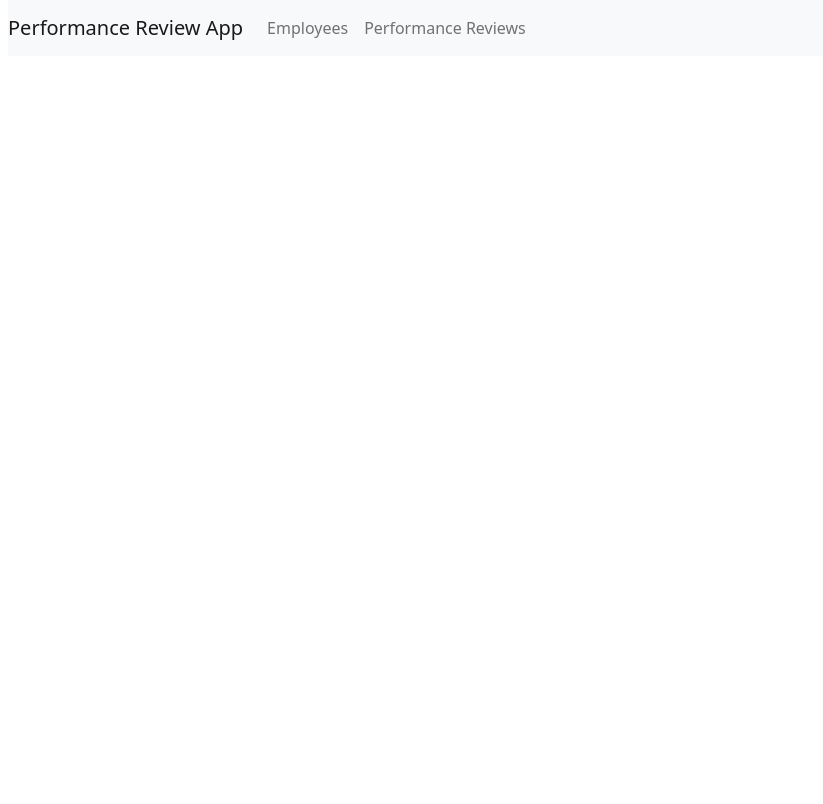
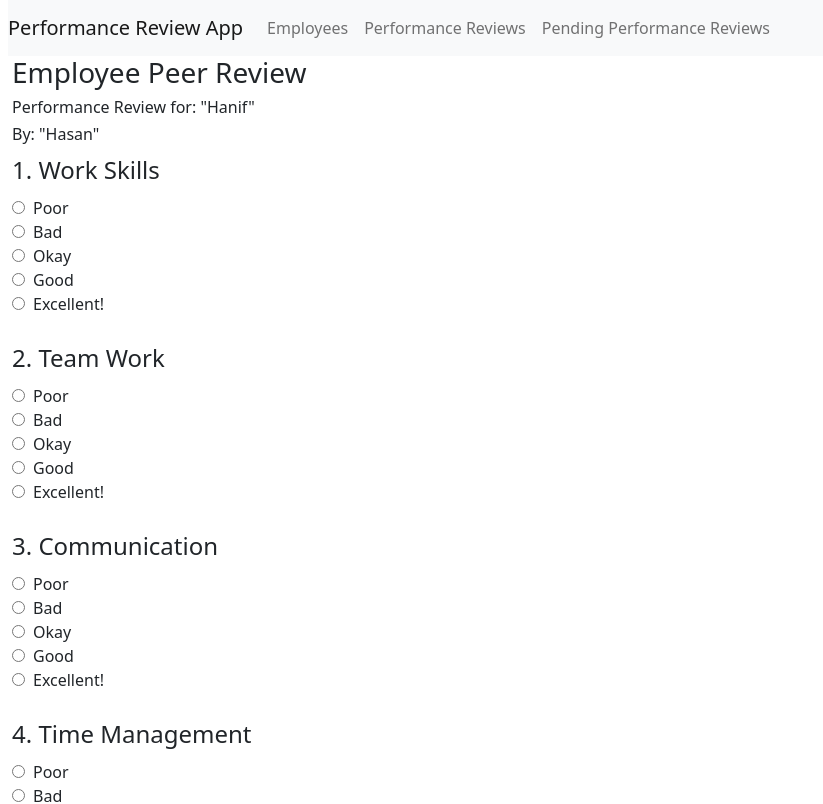
Before and after one commit to AsadSaleh/performance_review_web, a React (Create React App) app in the folder web/: page /pending-performance-review/1 in a window 1280 px wide. Shown: the top 804 px of the page, without its empty margins (0-823 px from the left). Built offline with nearby package versions, Linux system fonts and the light colour scheme.

Commit message:
feat(web): fill out pending PR

```diff
--- a/web/src/App.tsx
+++ b/web/src/App.tsx
@@ -12,6 +12,7 @@ import TopNavigationBar from "./ui_components/TopNavigationBar";
 import InitialScreen from "./ui_components/InitialScreen";
 import EditEmployeeScreen from "./module/adminEmployee/EditEmployeeScreen";
 import PerformanceReviewEditScreen from "./module/adminPerfReview/PerformanceReviewEditScreen";
+import EmployeePerformanceReviewList from "./module/employeePerfReview/EmployeePerformanceReviewList";
 
 function App() {
   return (
@@ -60,7 +61,12 @@ function MainApp() {
         />
         <Route
           exact
-          path="/performance-review/:id/reviewer/:reviewerId"
+          path="/pending-performance-review"
+          component={EmployeePerformanceReviewList}
+        />
+        <Route
+          exact
+          path="/pending-performance-review/:id"
           component={FillPerfReviewByEmployee}
         />
       </Switch>
--- /dev/null
+++ b/web/src/module/employeePerfReview/EmployeePerformanceReviewList.tsx
@@ -0,0 +1,51 @@
+import React, { useEffect, useState } from "react";
+import { Link } from "react-router-dom";
+import { Button, Table } from "reactstrap";
+import { PerformanceReview } from "../../models/performanceReview";
+import { getPerformanceReviews } from "../../repositories/perfReviewRepository";
+
+export default function EmployeePerformanceReviewList() {
+  const [prs, setPrs] = useState<PerformanceReview[]>([]);
+
+  useEffect(() => {
+    async function getData() {
+      try {
+        const res = await getPerformanceReviews();
+        setPrs(res);
+      } catch (error) {}
+    }
+    getData();
+  }, []);
+
+  return (
+    <div className="py-2">
+      <div className="d-flex justify-content-end px-2"></div>
+      <Table>
+        <thead>
+          <tr>
+            <td>No.</td>
+            <td>PR Target</td>
+            <td>Status</td>
+            <td>Action</td>
+          </tr>
+        </thead>
+        <tbody>
+          {prs.map((pr) => (
+            <tr key={pr.id}>
+              <td>{pr.id}</td>
+              <td>{pr.targetEmployee.name}</td>
+              <td>{pr.status}</td>
+              <td>
+                <Link to={`/pending-performance-review/${pr.id}`}>
+                  <Button color="primary" size="sm" outline>
+                    Fill out the form
+                  </Button>
+                </Link>
+              </td>
+            </tr>
+          ))}
+        </tbody>
+      </Table>
+    </div>
+  );
+}
--- a/web/src/module/employeePerfReview/FillPerfReviewByEmployee.tsx
+++ b/web/src/module/employeePerfReview/FillPerfReviewByEmployee.tsx
@@ -1,59 +1,174 @@
-export default function FillPerfReviewByEmployee() {
-  function handleSubmit() {}
+import React, { useEffect, useState } from "react";
+import { RouteComponentProps } from "react-router";
+import { Button, Container } from "reactstrap";
+import { Employee } from "../../models/employee";
+import { PerformanceReview } from "../../models/performanceReview";
+import {
+  getPerformanceReview,
+  submitPerformanceReview,
+} from "../../repositories/perfReviewRepository";
+
+type LabelValue = {
+  label: string;
+  value: number;
+};
+
+const radios: LabelValue[] = [
+  { value: 1, label: "Poor" },
+  { value: 2, label: "Bad" },
+  { value: 3, label: "Okay" },
+  { value: 4, label: "Good" },
+  { value: 5, label: "Excellent!" },
+];
+
+export default function FillPerfReviewByEmployee(props: RouteComponentProps) {
+  const currentUser: Employee = {
+    id: 879423,
+    name: "Hasan",
+  };
+  const id = 478129;
+  const [pr, setPr] = useState<PerformanceReview | null>(null);
+
+  const [v1, hc1] = useRadioState<LabelValue>();
+  const [v2, hc2] = useRadioState<LabelValue>();
+  const [v3, hc3] = useRadioState<LabelValue>();
+  const [v4, hc4] = useRadioState<LabelValue>();
+
+  useEffect(() => {
+    async function getData() {
+      try {
+        const res = await getPerformanceReview(id);
+        setPr(res);
+      } catch (error) {}
+    }
+    getData();
+  }, [id]);
+
+  if (pr === null) {
+    return <div>Data not available</div>;
+  }
+
+  function handleSubmit(e: React.SyntheticEvent) {
+    e.preventDefault();
+    console.log({ v1, v2, v3, v4 });
+    submitPerformanceReview(id, currentUser.id, {
+      1: v1,
+      2: v2,
+      3: v3,
+      4: v4,
+    });
+    props.history.push("/pending-performance-review");
+  }
+
   return (
-    <div>
-      <h1>FillPerfReviewByEmployee</h1>
+    <Container fluid>
+      <h3>Employee Peer Review</h3>
       <div>
-        <h2>Performance Review for: USER</h2>
-        <h4>By: USER_ME</h4>
+        <h6>Performance Review for: "{pr.targetEmployee.name}"</h6>
+        <h6>By: "{currentUser.name}"</h6>
         <form onSubmit={handleSubmit}>
-          <div>
-            <label>1. Can get the job done well.</label>
-            <select>
-              <option>1. Bad</option>
-              <option>2. Poor</option>
-              <option>3. Fine</option>
-              <option>4. Good</option>
-              <option>5. Excelent</option>
-            </select>
+          {/* 1 */}
+          <div className="mb-4">
+            <legend>1. Work Skills</legend>
+            {radios.map((v) => {
+              const id = `workSkills_${v.value}`;
+              return (
+                <div key={id}>
+                  <input
+                    type="radio"
+                    id={id}
+                    name="workSkills"
+                    onChange={() => hc1(v)}
+                    required
+                  />
+                  <label htmlFor={id} className="mx-2">
+                    {v.label}
+                  </label>
+                </div>
+              );
+            })}
           </div>
 
-          <div>
-            <label>2. Team Work</label>
-            <select>
-              <option>1. Bad</option>
-              <option>2. Poor</option>
-              <option>3. Fine</option>
-              <option>4. Good</option>
-              <option>5. Excelent</option>
-            </select>
+          {/* 2 */}
+          <div className="mb-4">
+            <legend>2. Team Work</legend>
+            {radios.map((v) => {
+              const id = `teamWork_${v.value}`;
+              return (
+                <div key={id}>
+                  <input
+                    type="radio"
+                    id={id}
+                    name="teamWork"
+                    onChange={() => hc2(v)}
+                    required
+                  />
+                  <label htmlFor={id} className="mx-2">
+                    {v.label}
+                  </label>
+                </div>
+              );
+            })}
           </div>
 
-          <div>
-            <label>3. Communication</label>
-            <select>
-              <option>1. Bad</option>
-              <option>2. Poor</option>
-              <option>3. Fine</option>
-              <option>4. Good</option>
-              <option>5. Excelent</option>
-            </select>
+          {/* 3 */}
+          <div className="mb-4">
+            <legend>3. Communication</legend>
+            {radios.map((v) => {
+              const id = `communication_${v.value}`;
+              return (
+                <div key={id}>
+                  <input
+                    type="radio"
+                    id={id}
+                    name="communication"
+                    onChange={() => hc3(v)}
+                    required
+                  />
+                  <label htmlFor={id} className="mx-2">
+                    {v.label}
+                  </label>
+                </div>
+              );
+            })}
+          </div>
+          {/* 4 */}
+          <div className="mb-4">
+            <legend>4. Time Management</legend>
+            {radios.map((v) => {
+              const id = `timeManagement_${v.value}`;
+              return (
+                <div key={id}>
+                  <input
+                    type="radio"
+                    id={id}
+                    name="timeManagement"
+                    onChange={() => hc4(v)}
+                    required
+                  />
+                  <label htmlFor={id} className="mx-2">
+                    {v.label}
+                  </label>
+                </div>
+              );
+            })}
           </div>
 
-          <div>
-            <label>4. Time Dicipline</label>
-            <select>
-              <option>1. Bad</option>
-              <option>2. Poor</option>
-              <option>3. Fine</option>
-              <option>4. Good</option>
-              <option>5. Excelent</option>
-            </select>
-          </div>
-
-          <input type="submit" />
+          <Button type="submit" color="primary" className="my-2">
+            Submit Peer Review
+          </Button>
         </form>
       </div>
-    </div>
+    </Container>
   );
 }
+
+function useRadioState<T>(): [T | null, (v: T) => void] {
+  const [value, setValue] = useState<T | null>(null);
+
+  function handleChange(v: T): void {
+    setValue(v);
+  }
+
+  return [value, handleChange];
+}
--- a/web/src/repositories/perfReviewRepository.ts
+++ b/web/src/repositories/perfReviewRepository.ts
@@ -126,7 +126,11 @@ export async function deletePerformanceReview(
   }
 }
 
-export async function submitPerformanceReview(id: string, body: any) {
+export async function submitPerformanceReview(
+  prId: number,
+  reviewerId: number,
+  body: any
+) {
   try {
     const res = await fetch("", {
       method: "POST",
--- a/web/src/ui_components/TopNavigationBar.tsx
+++ b/web/src/ui_components/TopNavigationBar.tsx
@@ -34,6 +34,11 @@ export default function TopNavigationBar() {
                 Performance Reviews
               </Link>
             </NavItem>
+            <NavItem>
+              <Link component={NavLink} to="/pending-performance-review">
+                Pending Performance Reviews
+              </Link>
+            </NavItem>
           </Nav>
         </Collapse>
       </Navbar>
```
